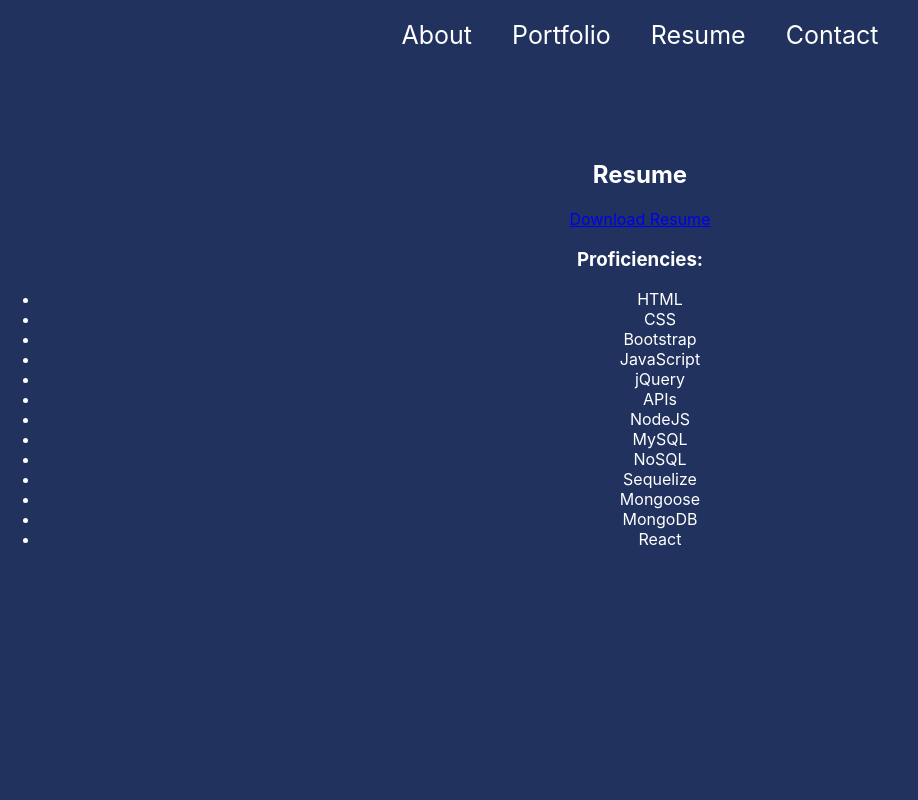
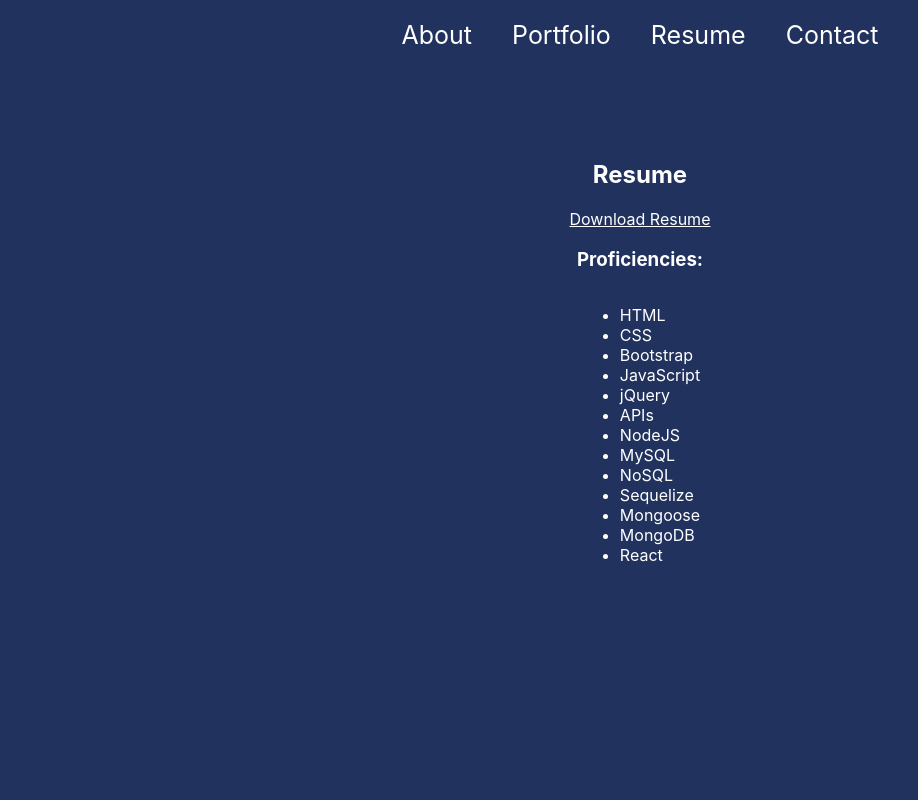
Before and after one commit to Shok1to/react-portfolio, a React (Create React App) app: page /react-portfolio/Resume in a window 1280 px wide. Shown: the top 800 px of the page, without its empty margins (0-918 px from the left). Built offline with nearby package versions, Linux system fonts and the light colour scheme.

Commit message:
changed color for download resume

```diff
--- a/src/pages/Resume.js
+++ b/src/pages/Resume.js
@@ -1,11 +1,21 @@
 import React from 'react';
 import {Link} from 'react-router-dom';
-
+import "../styles/Resume.css";
 export default function Home() {
   return (
-    <div>
+    <div style ={{
+      display: "flex",
+      alignItems: "center",
+      justifyContent: "center",
+      textAlign: "left",
+      flexDirection:"column",
+      height: "100%",
+      width: "100%",
+
+    }}>
       <h2>Resume</h2>
-      <Link to = "/Shoko-Resume.pdf" target= "_blank" download>Download Resume</Link>
+
+      <Link to = "/Shoko-Resume.pdf" target= "_blank" download >Download Resume</Link>
 
       <h3>Proficiencies:</h3>
           <ul>
--- a/src/styles/Resume.css
+++ b/src/styles/Resume.css
@@ -0,0 +1,3 @@
+a:link {
+    color: white;
+  }
```
Also changed, not shown: src/Resume.css (+8 -0 lines).
